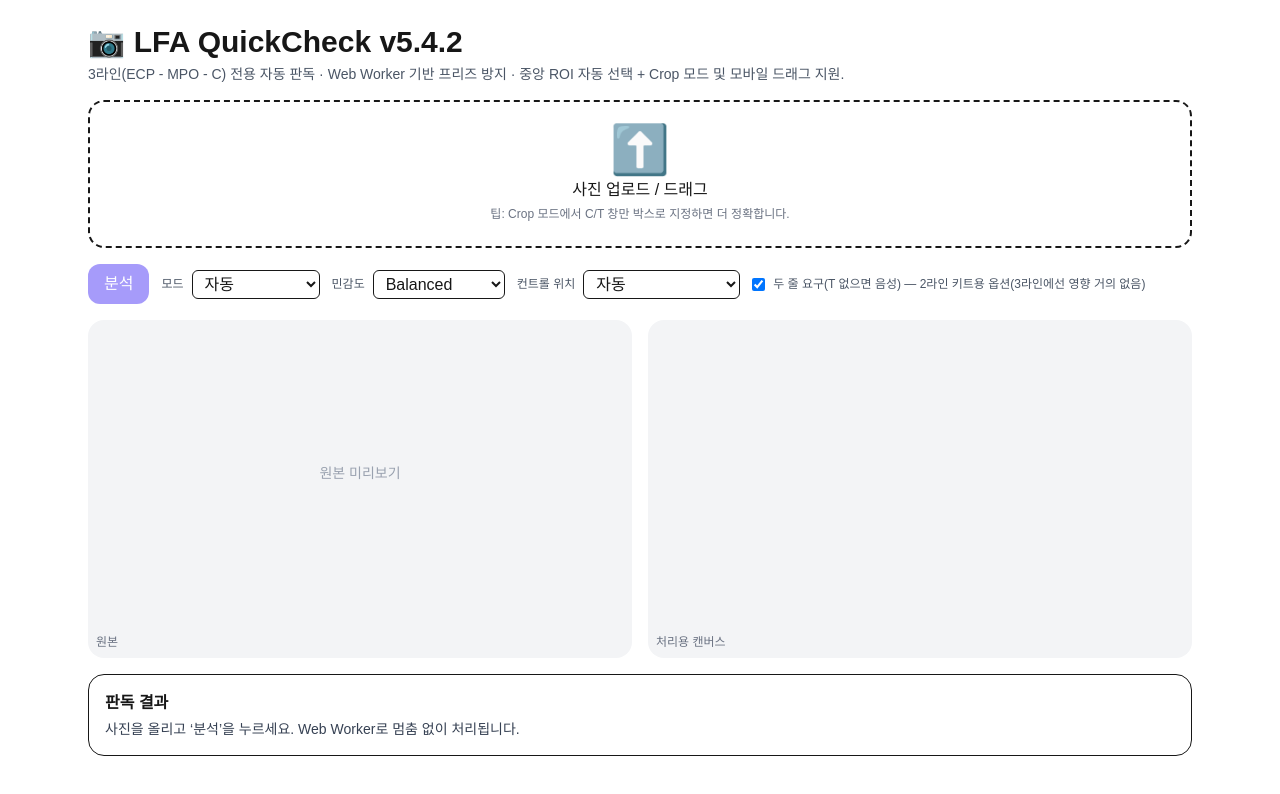
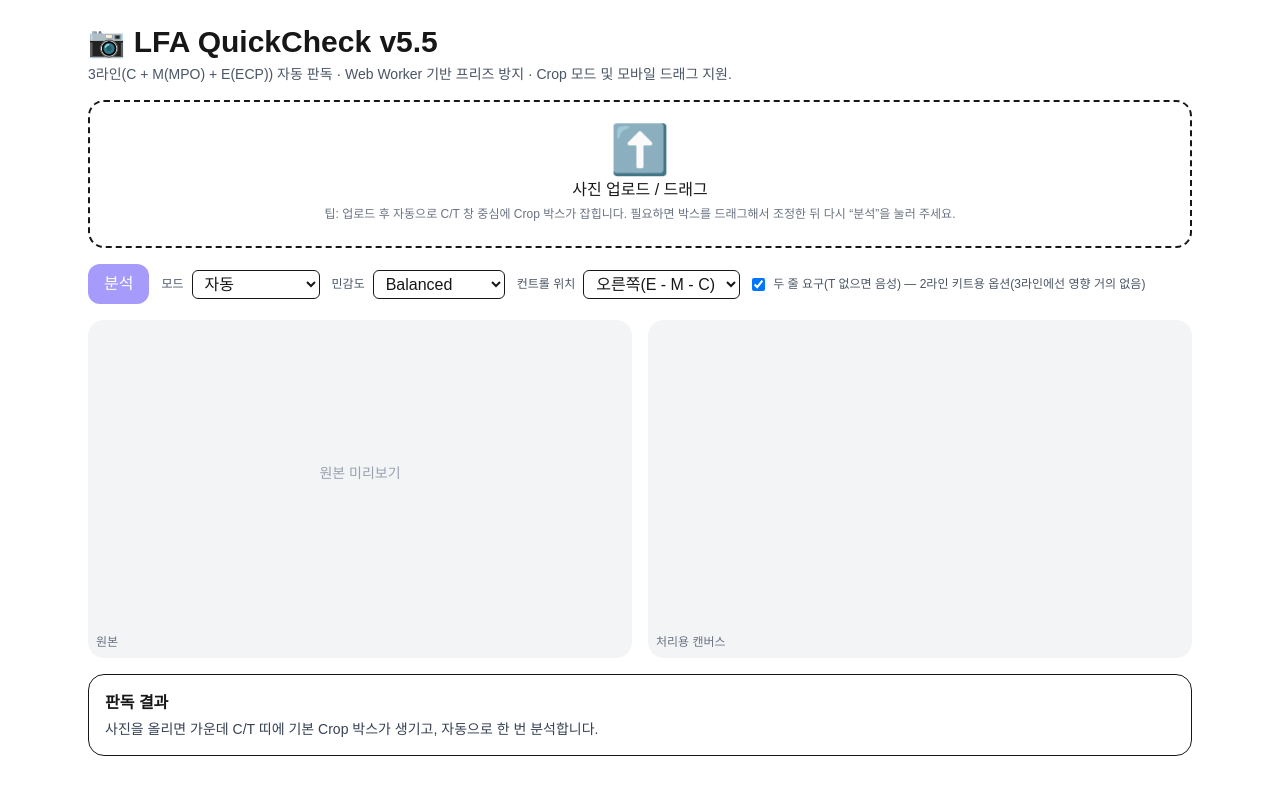
Before and after one commit to syeonu2323-ship-it/rhini-coach, a Next.js app: page /analyze in a window 1280 px wide. Shown: the top 794 px of the page. Built offline with nearby package versions, Linux system fonts and the light colour scheme.

Commit message:
update analyzer

```diff
--- a/components/LfaAnalyzer.tsx
+++ b/components/LfaAnalyzer.tsx
@@ -9,14 +9,17 @@ import React, {
 } from "react";
 
 /**
- * LFA QuickCheck v5.4.2 (완전 자동 튜닝: 중앙 ROI + 보수적 T라인 필터)
+ * LFA QuickCheck v5.5 (Worker + Crop + 3-Line ECP/MPO, C/M/E 전용 튜닝 강화)
  *
- * - 3라인: ECP - MPO - Control (사진 기준 왼→오) 구조에 맞춘 분석
  * - Web Worker로 무거운 연산 분리 → 메인 프리즈 최소화
  * - 대용량 이미지 자동 축소(최대 1400px)
- * - 자동 모드에서도 카드 가장자리/로고/배경 노이즈를 최대한 배제
- * - Control 라인이 충분히 진하지 않으면 바로 "무효"
- * - Test 라인(ECP/MPO)은 C 대비 충분히 진하고 넓은 피크만 "양성"으로 인정
+ * - Crop 모드(마우스/터치 드래그)로 로고·여백 제외하고 C/T 창만 분석
+ * - 3라인 구조: C + M(MPO) + E(ECP) 고정형 키트에 맞게 라인 매핑
+ *   - Control(가장 강한 peak) 기준으로 거리 가까운 순:
+ *     ① MPO, ② ECP 로 인식
+ * - Control 라인이 없거나 매우 약하면 즉시 무효 처리
+ * - 테스트 라인 양성 기준을 훨씬 보수적으로 설정해서
+ *   실제 ECP/MPO 진짜 라인만 잡히도록 튜닝
  */
 
 type Verdict = "Positive" | "Negative" | "Invalid";
@@ -416,7 +419,10 @@ const SymptomLogger: React.FC<{ defaultVerdict?: Verdict }> = ({
           <div className="font-medium text-sm mb-2">🗂 최근 기록</div>
           <div className="flex flex-col gap-2 text-xs">
             {recent.slice(0, 6).map((r, i) => (
-              <div key={i} className="flex items-start justify-between gap-3">
+              <div
+                key={i}
+                className="flex items-start justify-between gap-3"
+              >
                 <div className="flex-1">
                   <div className="text-gray-800">{r.text}</div>
                   <div className="text-gray-500">{fmt(r.ts)}</div>
@@ -702,14 +708,6 @@ function findWindowRect(c) {
   y0 = clamp(y0 + padY, 0, h - 2);
   y1 = clamp(y1 - padY, 1, h - 1);
 
-  // 추가: 전체 이미지 기준으로도 중앙부만 남기기 (로고·여백·손가락 제거용)
-  const gPadX = Math.round(w * 0.14);
-  const gPadY = Math.round(h * 0.18);
-  x0 = clamp(Math.max(x0, gPadX), 0, w - 2);
-  x1 = clamp(Math.min(x1, w - 1 - gPadX), 1, w - 1);
-  y0 = clamp(Math.max(y0, gPadY), 0, h - 2);
-  y1 = clamp(Math.min(y1, h - 1 - gPadY), 1, h - 1);
-
   const glareMask = new Uint8Array(w * h);
   const brHi = quantile(br, 0.965), brLo = quantile(br, 0.05);
   for (let i = 0; i < w * h; i++) {
@@ -895,51 +893,24 @@ function analyzeCore(bitmap, sensitivity, controlPos, requireTwoLines, crop) {
   const unit = axis === "x" ? rect.x1 - rect.x0 : rect.y1 - rect.y0;
   const preset = PRESETS[sensitivity];
 
+  const controlMin = preset.CONTROL_MIN;
   const maxWidth = Math.max(3, Math.round(unit * preset.MAX_WIDTH_FRAC));
-  const valid = sel.peaks.filter((p) => p.width <= maxWidth && p.z > 0.45);
+  const valid = sel.peaks.filter(
+    (p) => p.width <= maxWidth && p.z > controlMin * 0.4
+  );
 
   if (!valid.length) {
     return { ok: false, reason: "nopeaks", rect, axis };
   }
 
-  // Control 후보 선택 (위치 힌트 + 가장 강한 peak)
-  let control = null;
-
-  if (controlPos !== "auto") {
-    const dir =
-      controlPos === "left" || controlPos === "top"
-        ? "nearStart"
-        : "nearEnd";
-    const sortedByIdx = valid.slice().sort((a, b) => a.idx - b.idx);
-    if (dir === "nearStart") {
-      control = sortedByIdx
-        .slice(0, Math.max(2, Math.round(sortedByIdx.length * 0.4)))
-        .sort((a, b) => b.z - a.z)[0];
-    } else {
-      control = sortedByIdx
-        .slice(-Math.max(2, Math.round(sortedByIdx.length * 0.4)))
-        .sort((a, b) => b.z - a.z)[0];
-    }
-  }
-
-  if (!control) {
-    control = valid.slice().sort((a, b) => b.z - a.z)[0];
-  }
-
-  // Control 자체가 충분히 강하지 않으면 무효
-  if (!control || control.z < preset.CONTROL_MIN) {
+  // Control = 가장 강한 peak
+  const control = valid.slice().sort((a, b) => b.z - a.z)[0];
+
+  if (!control || control.z < controlMin) {
     return { ok: false, reason: "noControl", rect, axis };
   }
 
-  const minSep = preset.MIN_SEP_FRAC * 0.9;
-  const maxSep = preset.MAX_SEP_FRAC * 1.05;
-
-  // C 라인에서 너무 멀거나 너무 가까운 peak(배경/노이즈)는 테스트 라인 후보에서 제거
-  const tests = valid.filter((p) => {
-    if (p === control) return false;
-    const d = Math.abs(p.idx - control.idx) / unit;
-    return d >= minSep && d <= maxSep;
-  });
+  const tests = valid.filter((p) => p !== control);
 
   const testsByDist = tests
     .map((p) => ({ peak: p, dist: Math.abs(p.idx - control.idx) }))
@@ -948,17 +919,19 @@ function analyzeCore(bitmap, sensitivity, controlPos, requireTwoLines, crop) {
   let mpo = testsByDist[0] ? testsByDist[0].peak : null;
   let ecp = testsByDist[1] ? testsByDist[1].peak : null;
 
-  const absMin = preset.TEST_MIN_ABS;
-  const relMin = preset.TEST_MIN_REL;
-  const areaFrac = preset.MIN_AREA_FRAC;
+  const absMin = preset.TEST_MIN_ABS;       // 더 보수적으로: 절대 기준 그대로 사용
+  const relMin = preset.TEST_MIN_REL;       // 상대 기준도 그대로 사용
+  const areaFrac = preset.MIN_AREA_FRAC;    // 면적 기준도 완화 없이 사용
+  const minZ = 1.0;                         // z-score가 1.0 이상인 피크만 테스트 라인 후보
 
   function testPositive(ctrl, t) {
     if (!t) return false;
+    if (t.z < minZ) return false; // 너무 미세한 노이즈 피크 제거
     const absOK = t.z >= absMin;
     const relOK = t.z >= ctrl.z * relMin;
     const areaOK = t.area >= ctrl.area * areaFrac;
-    // 테스트 라인은 반드시 충분히 넓고(면적) 진해야 함 — 약한 노이즈 peak는 모두 제거
-    return areaOK && (absOK || relOK);
+    // 세 가지 조건을 모두 만족할 때만 양성으로 인정 (False Positive 감소용)
+    return absOK && relOK && areaOK;
   }
 
   const mpoPos = testPositive(control, mpo);
@@ -1024,7 +997,7 @@ export default function LfaAnalyzer() {
   const [imageUrl, setImageUrl] = useState<string | null>(null);
   const [mode, setMode] = useState<Mode>("auto");
   const [sensitivity, setSensitivity] = useState<Sensitivity>("balanced");
-  const [controlPos, setControlPos] = useState<ControlPos>("auto");
+  const [controlPos, setControlPos] = useState<ControlPos>("right");
   const [requireTwoLines, setRequireTwoLines] = useState(true);
 
   const [result, setResult] = useState<{
@@ -1270,8 +1243,7 @@ export default function LfaAnalyzer() {
       } else if (res.reason === "noControl") {
         setResult({
           verdict: "Invalid",
-          detail:
-            "컨트롤 라인이 인식되지 않았습니다. 키트 결과 자체가 무효일 수 있습니다.",
+          detail: "컨트롤 라인이 인식되지 않았습니다. 키트 결과 자체가 무효일 수 있습니다.",
           confidence: "약함",
         });
       } else {
@@ -1294,16 +1266,37 @@ export default function LfaAnalyzer() {
     }
   }, [sensitivity, controlPos, requireTwoLines, crop]);
 
-  // 이미지 로드되면 처리 캔버스에 그림 + auto 모드면 자동 분석
+  // 이미지 로드되면 처리 캔버스에 그림 + 기본 Crop 영역 자동 설정 후 바로 분석
   useEffect(() => {
     if (!imageUrl || !imgRef.current) return;
     const img = imgRef.current;
 
     const onLoad = () => {
       drawToProcessCanvas(img);
-      if (mode === "auto") {
-        analyze();
+
+      // 처리용 캔버스 크기를 기준으로 가운데 부분에 기본 Crop 박스 생성
+      const c = procRef.current;
+      if (c) {
+        const w = c.width;
+        const h = c.height;
+        const marginX = w * 0.05;
+        const cropW = w * 0.9;
+        const cropH = h * 0.3;
+        const cropY = h * 0.35; // 위/아래 여백을 조금 두고 가운데 띠만 선택
+
+        setCrop({
+          x: marginX,
+          y: cropY,
+          w: cropW,
+          h: cropH,
+        });
+
+        // 새 이미지가 들어오면 기본적으로 Crop 모드로 전환
+        setMode("crop");
       }
+
+      // 기본 Crop 상자 기준으로 자동 분석 한 번 실행
+      analyze();
     };
 
     if (img.complete) {
@@ -1314,7 +1307,7 @@ export default function LfaAnalyzer() {
         img.removeEventListener("load", onLoad);
       };
     }
-  }, [imageUrl, mode, analyze]);
+  }, [imageUrl, analyze]);
 
   const VerdictBadge = useMemo(() => {
     if (!result) return null;
@@ -1344,11 +1337,11 @@ export default function LfaAnalyzer() {
   return (
     <div className="w-full max-w-6xl mx-auto p-4 sm:p-6">
       <h1 className="text-2xl sm:text-3xl font-semibold mb-1">
-        📷 LFA QuickCheck v5.4.2
+        📷 LFA QuickCheck v5.5
       </h1>
       <p className="text-sm text-gray-600 mb-4">
-        3라인(ECP - MPO - C) 전용 자동 판독 · Web Worker 기반 프리즈 방지 ·
-        중앙 ROI 자동 선택 + Crop 모드 및 모바일 드래그 지원.
+        3라인(C + M(MPO) + E(ECP)) 자동 판독 · Web Worker 기반 프리즈 방지 ·
+        Crop 모드 및 모바일 드래그 지원.
       </p>
 
       <div
@@ -1370,7 +1363,8 @@ export default function LfaAnalyzer() {
             <div className="text-5xl">⬆️</div>
             <div className="font-medium">사진 업로드 / 드래그</div>
             <div className="text-xs text-gray-500">
-              팁: Crop 모드에서 C/T 창만 박스로 지정하면 더 정확합니다.
+              팁: 업로드 후 자동으로 C/T 창 중심에 Crop 박스가 잡힙니다.
+              필요하면 박스를 드래그해서 조정한 뒤 다시 “분석”을 눌러 주세요.
             </div>
           </div>
         </label>
@@ -1474,6 +1468,8 @@ export default function LfaAnalyzer() {
                 "absolute inset-0 w-full h-full object-contain " +
                 (mode === "crop" ? "cursor-crosshair" : "pointer-events-none")
               }
+              // 모바일에서 스크롤 제스처가 드래그를 가로채지 않도록 설정
+              style={{ touchAction: mode === "crop" ? "none" : "auto" }}
             />
           </div>
           <div className="p-2 text-xs text-gray-500">
@@ -1491,7 +1487,7 @@ export default function LfaAnalyzer() {
         <div className="text-sm text-gray-700">
           {result
             ? `${result.detail} · 신뢰도: ${result.confidence}`
-            : "사진을 올리고 ‘분석’을 누르세요. Web Worker로 멈춤 없이 처리됩니다."}
+            : "사진을 올리면 가운데 C/T 띠에 기본 Crop 박스가 생기고, 자동으로 한 번 분석합니다."}
         </div>
 
         {result && (
```
